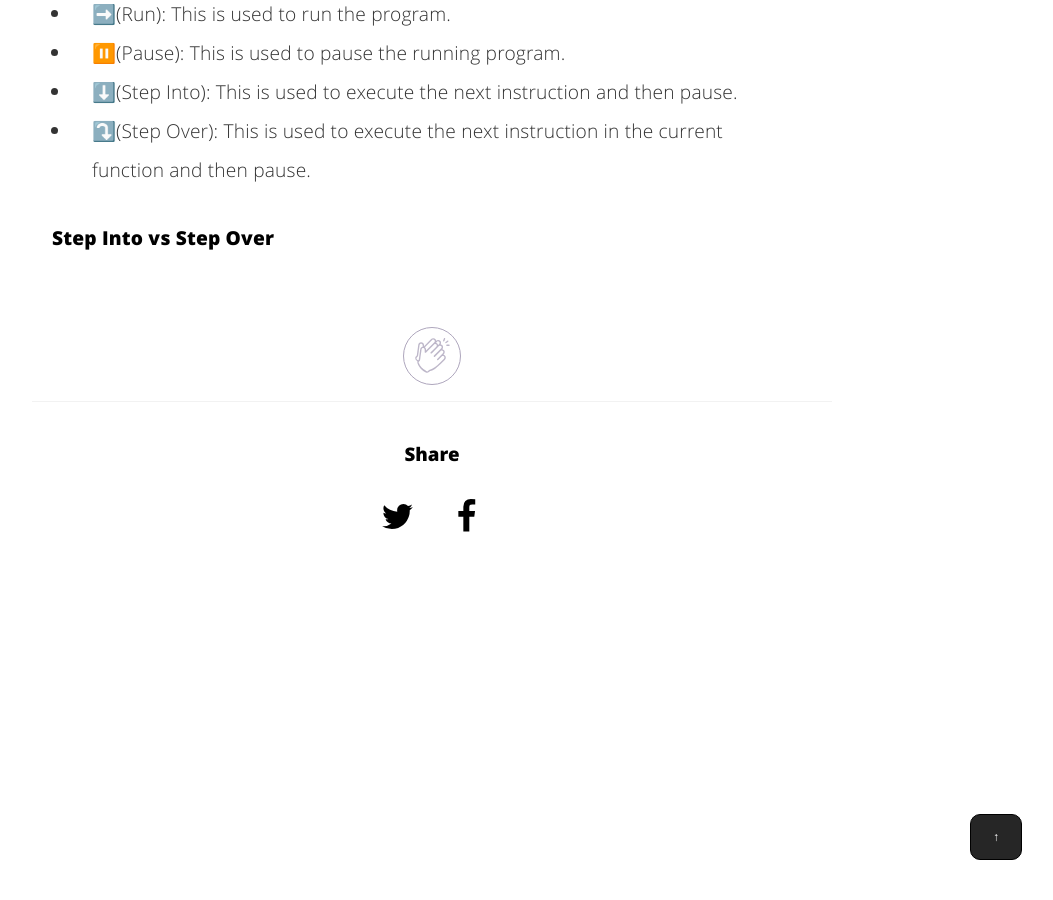
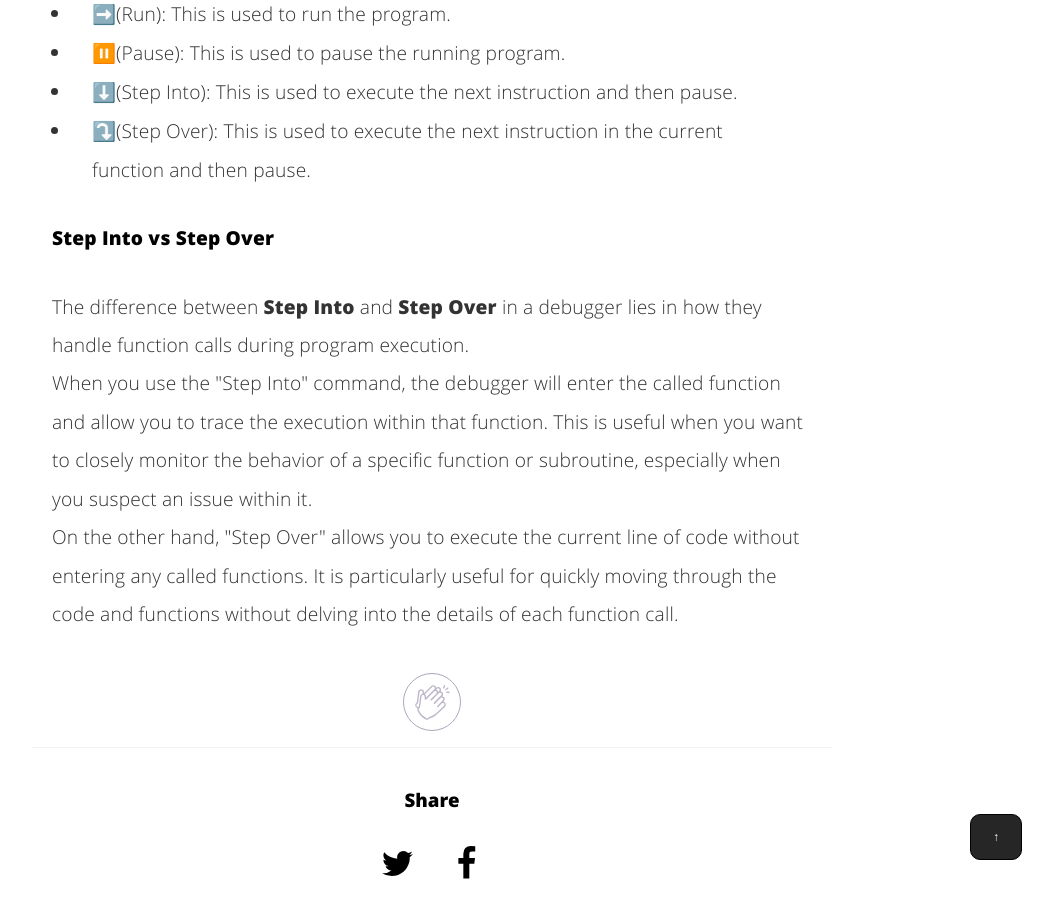
Before and after one commit to nickvourd/nickvourd.github.io, a Jekyll site: the page built from _posts/2023-10-18-x64dbg-intro.md, in a window 1280 px wide and 900 px high, scrolled down 5238 px. Shown: the whole window, without its empty margins (208-1261 px from the left). Built offline with Jekyll 4.4.1, drawn with Linux system fonts in a browser that asks for light colours.

Commit message:
Edit 2023-10-18 x64dbg (My first baby steps)

```diff
--- a/_posts/2023-10-18-x64dbg-intro.md
+++ b/_posts/2023-10-18-x64dbg-intro.md
@@ -380,6 +380,9 @@ Before we begin, let me to explain some terminology to become more familiar with
 
 <h4> Step Into vs Step Over</h4>
 
+<p>The difference between <b>Step Into</b> and <b>Step Over</b> in a debugger lies in how they handle function calls during program execution.<br/>When you use the "Step Into" command, the debugger will enter the called function and allow you to trace the execution within that function. This is useful when you want to closely monitor the behavior of a specific function or subroutine, especially when you suspect an issue within it.<br />On the other hand, "Step Over" allows you to execute the current line of code without entering any called functions. It is particularly useful for quickly moving through the code and functions without delving into the details of each function call. <br /></p>
+
+
 <br />
 <div align="center">
 <!-- add the button!-->
```
